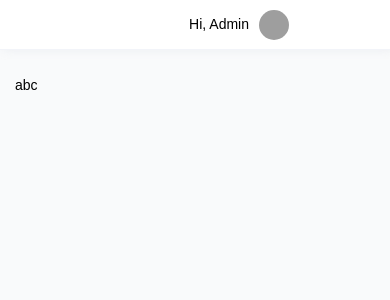
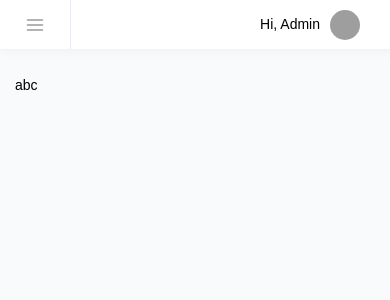
Before and after one commit to pnyennhi/swap-admin, a React (Create React App) app: page / in a window 390 px wide. Shown: the top 300 px of the page. Built offline with nearby package versions, Linux system fonts and the light colour scheme; grey boxes are pictures that could not be loaded.

Commit message:
handle toggle sidebar responsive

```diff
--- a/src/containers/Layout/Layout.js
+++ b/src/containers/Layout/Layout.js
@@ -5,18 +5,27 @@ import TopBar from "./components/TopBar";
 const Layout = (props) => {
   const [showSidebar, setShowSidebar] = useState(true);
   const [openSidebarFolded, setOpenSidebarFolded] = useState(false);
+  const [showSidebarRes, setShowSidebarRes] = useState(false);
 
   const handleToggleSidebar = () => {
-    setShowSidebar(!showSidebar);
+    if (window.innerWidth > 991) setShowSidebar(!showSidebar);
+    else setShowSidebarRes(!showSidebarRes);
   };
 
   const handleToggleOpenSidebarFolded = () => {
     if (!showSidebar) setOpenSidebarFolded(!openSidebarFolded);
   };
 
-  let classname = "";
-  if (!showSidebar) classname += "sidebar-folded";
-  if (openSidebarFolded) classname += " open-sidebar-folded";
+  const handleToggleSidebarResponsive = () => {
+    setShowSidebarRes(!showSidebarRes);
+  };
+
+  let classname = "sidebar-dark";
+  if (showSidebarRes) classname += " sidebar-open";
+  else {
+    if (!showSidebar) classname += " sidebar-folded";
+    if (openSidebarFolded) classname += " open-sidebar-folded";
+  }
 
   return (
     <div className={classname}>
@@ -26,7 +35,7 @@ const Layout = (props) => {
           onOpen={handleToggleOpenSidebarFolded}
         />
         <div className="page-wrapper" style={{ minHeight: "0" }}>
-          <TopBar />
+          <TopBar onToggleSidebar={handleToggleSidebarResponsive} />
           <div className="page-content">{props.children}</div>
         </div>
       </div>
--- a/src/containers/Layout/components/SideBar.js
+++ b/src/containers/Layout/components/SideBar.js
@@ -14,7 +14,6 @@ import {
 
 const SideBar = (props) => {
   return (
-    <div className="sidebar-dark">
     <nav className="sidebar">
       <div className="sidebar-header">
         <a href="#" className="sidebar-brand">
@@ -108,7 +107,6 @@ const SideBar = (props) => {
         </ul>
       </div>
     </nav>
-    </div>
   );
 };
 
--- a/src/containers/Layout/components/TopBar.js
+++ b/src/containers/Layout/components/TopBar.js
@@ -2,7 +2,7 @@ import React, { useState } from "react";
 
 import { profile, editProfile, logout } from "../../../components/svg/icon";
 
-const TopBar = () => {
+const TopBar = (props) => {
   const [show, setShow] = useState(false);
 
   const handleToggleDropdown = () => {
@@ -11,6 +11,28 @@ const TopBar = () => {
 
   return (
     <nav className="navbar">
+      <a
+        href="#"
+        class="sidebar-toggler"
+        onClick={() => props.onToggleSidebar()}
+      >
+        <svg
+          xmlns="http://www.w3.org/2000/svg"
+          width="24"
+          height="24"
+          viewBox="0 0 24 24"
+          fill="none"
+          stroke="currentColor"
+          stroke-width="2"
+          stroke-linecap="round"
+          stroke-linejoin="round"
+          class="feather feather-menu"
+        >
+          <line x1="3" y1="12" x2="21" y2="12"></line>
+          <line x1="3" y1="6" x2="21" y2="6"></line>
+          <line x1="3" y1="18" x2="21" y2="18"></line>
+        </svg>
+      </a>
       <div className="navbar-content">
         <ul className="navbar-nav">
           <li className="nav-item">Hi, Admin</li>
```
Lines whose indentation alone changed are shown as unchanged.
